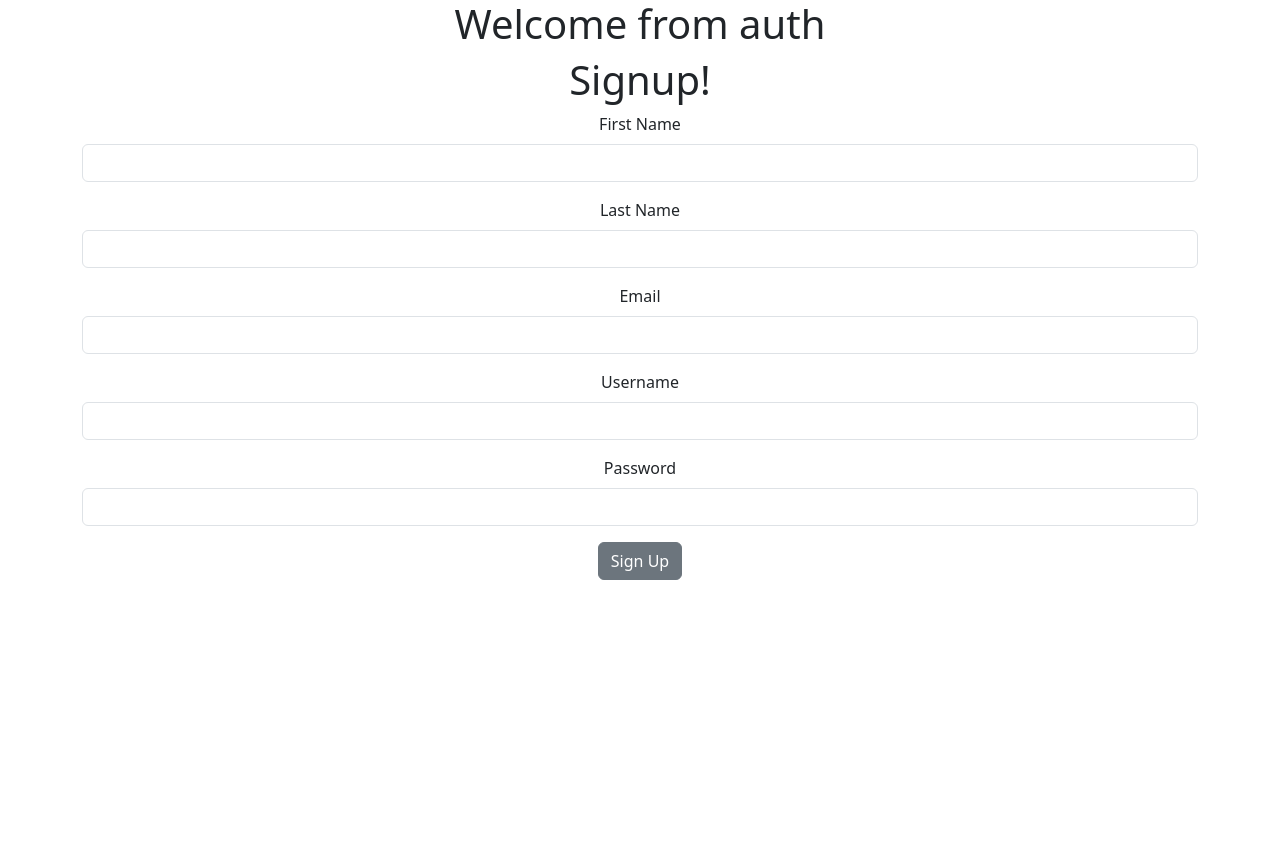
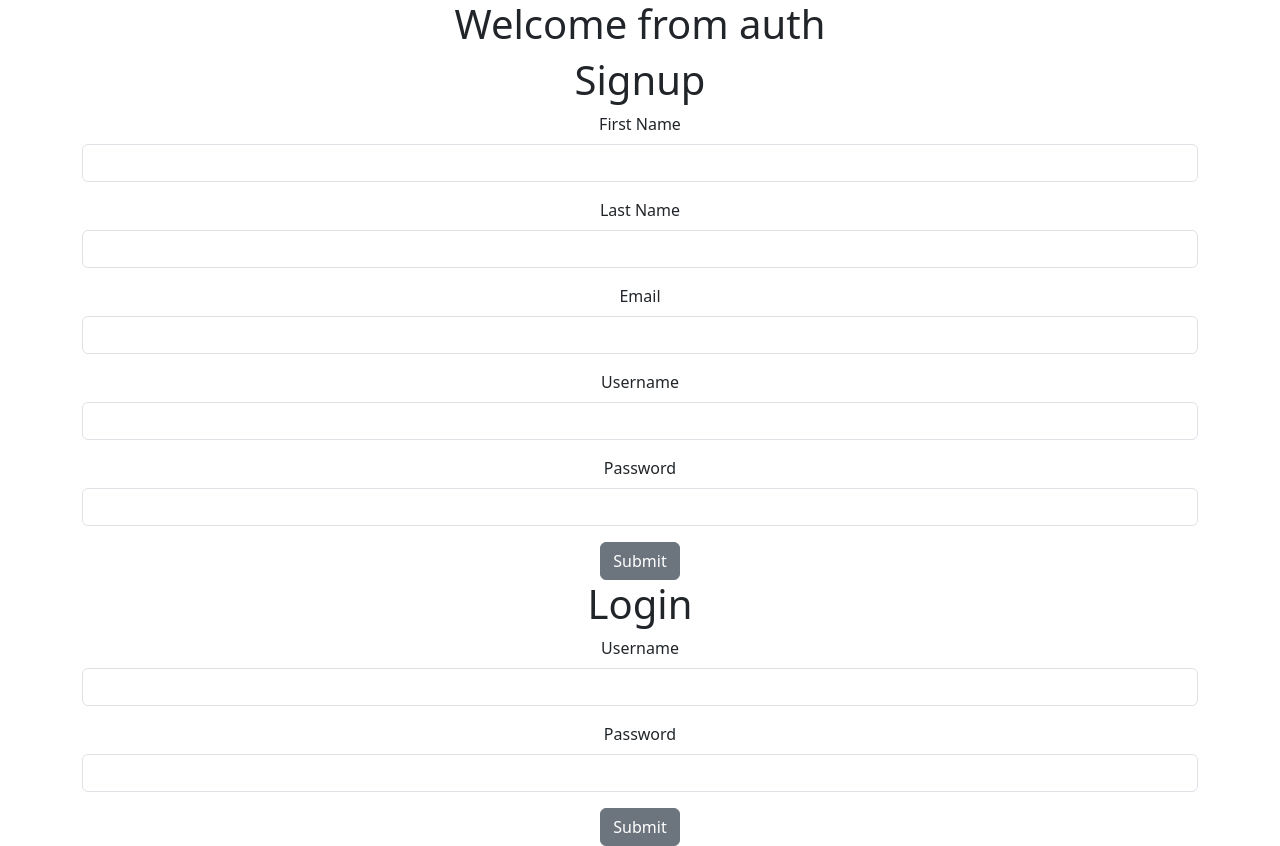
Before and after one commit to heidibeth/finalProject-client, a React (Create React App) app: page / in a window 1280 px wide. Before the commit the page ends 800 px from the top, so only its background shows below. Built offline with nearby package versions, Linux system fonts and the light colour scheme.

Commit message:
Added login form

```diff
--- a/src/components/auth/Auth.tsx
+++ b/src/components/auth/Auth.tsx
@@ -1,5 +1,6 @@
 import * as React from 'react';
 import Signup from './signup/Signup';
+import Login from './login/Login';
 
 interface AuthProps {
     updateToken: (newToken: string) => void
@@ -25,6 +26,7 @@ class Auth extends React.Component<AuthProps, AuthState> {
             <div>
                 <h1>Welcome from auth</h1>
                 <Signup updateToken={this.props.updateToken}/>
+                <Login updateToken={this.props.updateToken}/>
             </div>
          );
     }
--- a/src/components/auth/login/Login.tsx
+++ b/src/components/auth/login/Login.tsx
@@ -1,20 +1,76 @@
 import * as React from 'react';
+import { FormGroup, Label, Input, Button, Container, Form } from 'reactstrap';
 
 interface LoginProps {
-
+    updateToken: (newToken: string) => void
 }
 
 interface LoginState {
-
+    username: string,
+    password: string
 }
 
 class Login extends React.Component<LoginProps, LoginState> {
     constructor(props: LoginProps) {
         super(props);
-        this.state = { test: ""  };
+        this.state = {
+            username: '',
+            password: ''
+        };
     }
+
+    handleSubmit = (event: React.MouseEvent<HTMLFormElement>) => {
+        event.preventDefault();
+        fetch('http://localhost:4000/user/login', {
+            method: 'POST',
+            body: JSON.stringify({
+              username: this.state.username,
+              password: this.state.password
+            }),
+            headers: new Headers({
+              'Content-Type': 'application/json',
+            }),
+        })
+        .then((response) => response.json())
+        .then((data) => {
+          this.props.updateToken(data.sessionToken);
+        //   this.props.setRefreshUserTable(!this.props.refreshUserTable);
+        })
+        .catch(error => {
+            console.error('Error:', error);
+          });
+    }
+
+
     render() {
-        return ( <div><h1>Hello from login</h1></div> );
+        return (
+        <div>
+            <Container>
+                <h1>Login</h1>
+                <Form onSubmit={this.handleSubmit}>
+                    <FormGroup>
+                        <Label htmlFor="username">Username</Label>
+                        <Input
+                        onChange={(e) => (this.state.username)}
+                        name="username"
+                        value={this.state.username}
+                        />
+                    </FormGroup>
+                    <FormGroup>
+                        <Label htmlFor="password">Password</Label>
+                        <Input
+                        onChange={(e) => (this.state.password)}
+                        name="password"
+                        type="password"
+                        value={this.state.password}
+                        />
+                    </FormGroup>
+                    <div>
+                        <Button type="submit">Submit</Button>
+                    </div>
+                </Form>
+            </Container>
+        </div> );
     }
 }
 
--- a/src/components/auth/signup/Signup.tsx
+++ b/src/components/auth/signup/Signup.tsx
@@ -59,7 +59,7 @@ class Signup extends React.Component<SignupProps, SignupState> {
         <div>
             <Container>
             <h1>
-                Signup!
+                Signup
             </h1>
             <Form onSubmit={this.handleSubmit}>
                 <FormGroup>
@@ -105,7 +105,7 @@ class Signup extends React.Component<SignupProps, SignupState> {
                     />
                 </FormGroup>
                 <div>
-                    <Button type='submit'>Sign Up</Button>
+                    <Button type='submit'>Submit</Button>
                 </div>
             </Form>
             </Container>
```
